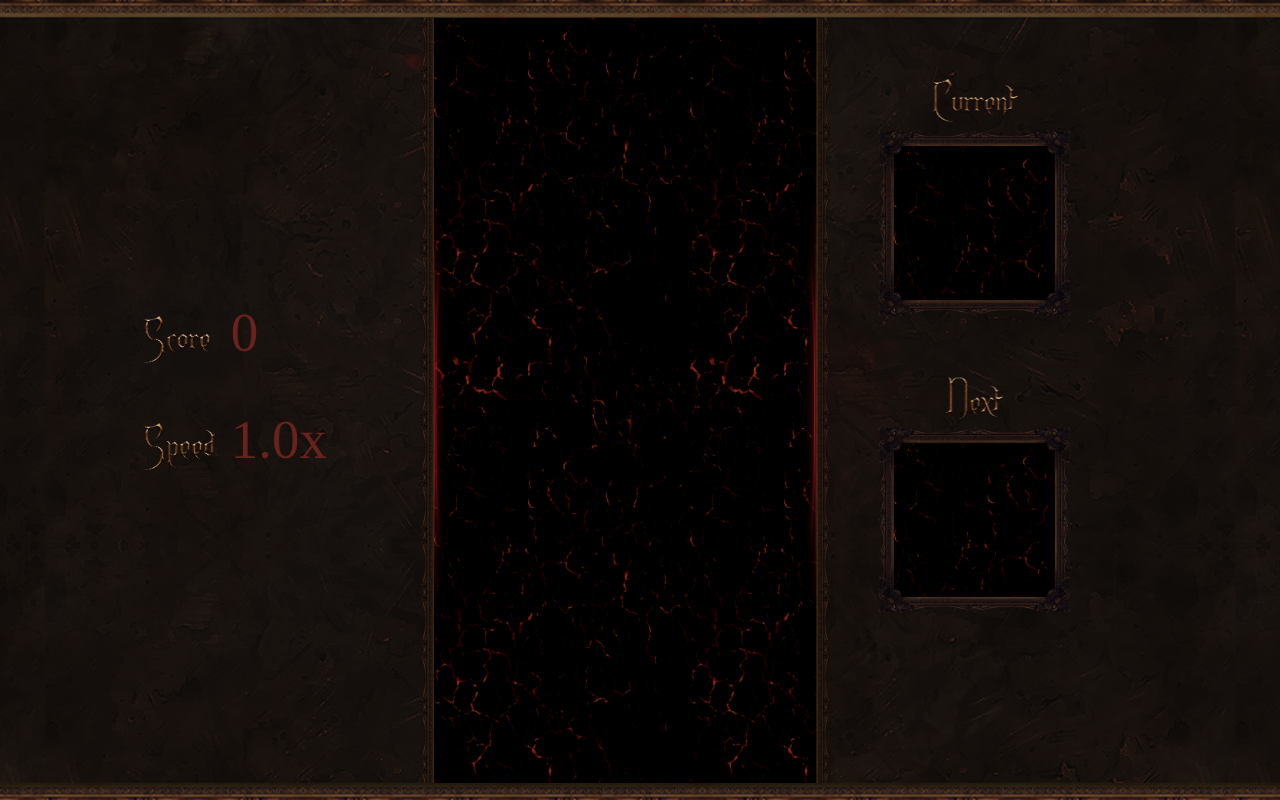
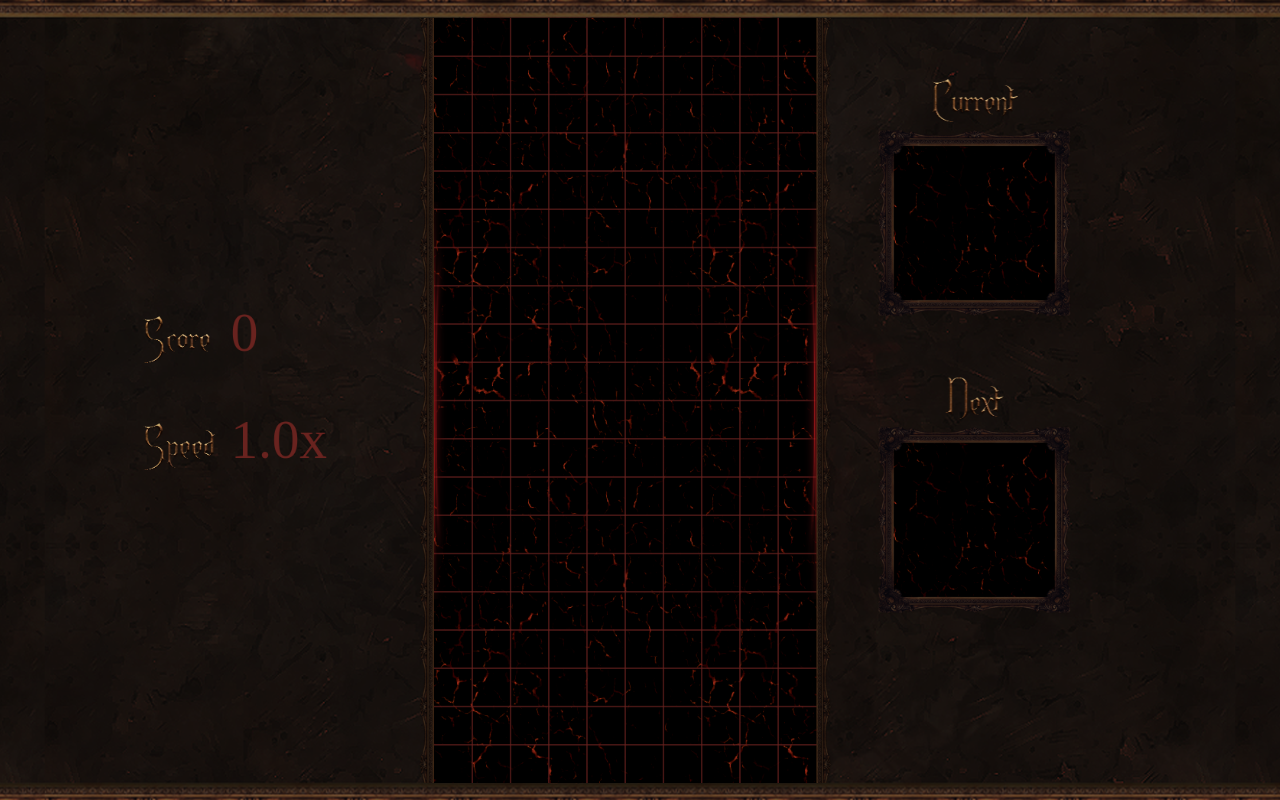
Before and after one commit to Nowan/daemonis, a plain HTML site: page index.html in a window 1280 px wide. Drawn offline with Linux system fonts and the light colour scheme.

Commit message:
added game area with grid to game container

```diff
--- a/index.html
+++ b/index.html
@@ -17,6 +17,7 @@
     <script src="src/interface/GameContainer.js"></script>
     <script src="src/interface/TetroPreview.js"></script>
     <script src="src/interface/ParamIndicator.js"></script>
+    <script src="src/gameplay/GameArea.js"></script>
     <script src="src/states/Game.js"></script>
 
     <script>
--- /dev/null
+++ b/src/gameplay/GameArea.js
@@ -0,0 +1,37 @@
+function GameArea(game){
+	Phaser.Group.call(this, game);
+
+  const tile_size = game.height / GameConfig.grid_size[1];
+  const container_width = GameConfig.grid_size[0] * tile_size;
+  const container_height = GameConfig.grid_size[1] * tile_size;
+
+  function initGrid(){
+    // draw grid on Phaser.Graphics object
+    var graphics = game.add.graphics(0, 0);
+    graphics.lineStyle(1, 0x69231f, 0.85);
+    graphics.beginFill(0x000000, 1);
+
+    // vertical lines
+    for( var i = 1; i < GameConfig.grid_size[0]; i++ ){
+      var line_x = i * tile_size;
+      graphics.moveTo(line_x, 0);
+      graphics.lineTo(line_x, container_height);
+    }
+
+    // horizontal lines
+    for( var i = 1; i < GameConfig.grid_size[1]; i++ ){
+      var line_y = i * tile_size;
+      graphics.moveTo(0, line_y);
+      graphics.lineTo(container_width, line_y);
+    }
+
+    graphics.endFill();
+    return graphics;
+  }
+
+  var grid = initGrid();
+  this.add(grid);
+};
+
+GameArea.prototype = Object.create(Phaser.Group.prototype);
+GameArea.prototype.constructor = GameArea;
--- a/src/states/Game.js
+++ b/src/states/Game.js
@@ -26,6 +26,9 @@ var game_state = function() {
       var speed_indicator = new ParamIndicator(this.game, indicators_width, "interface/lbl_speed", "1.0x");
       speed_indicator.x = game_container.x - indicators_width;
       speed_indicator.y = content_center.y + 30;
+
+      var game_area = new GameArea(this.game);
+      game_container.setContent(game_area);
     },
 
     update() {
```
